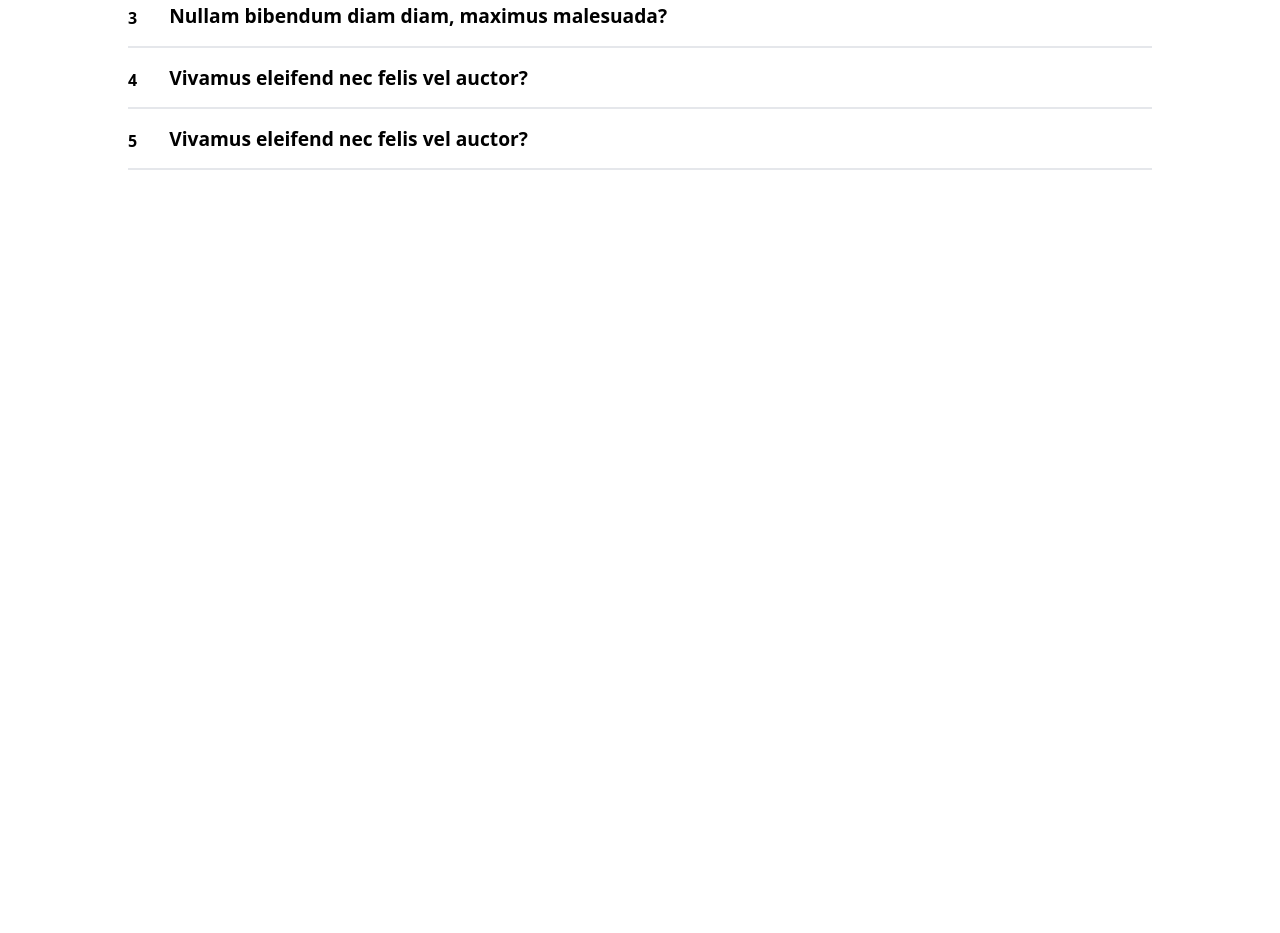
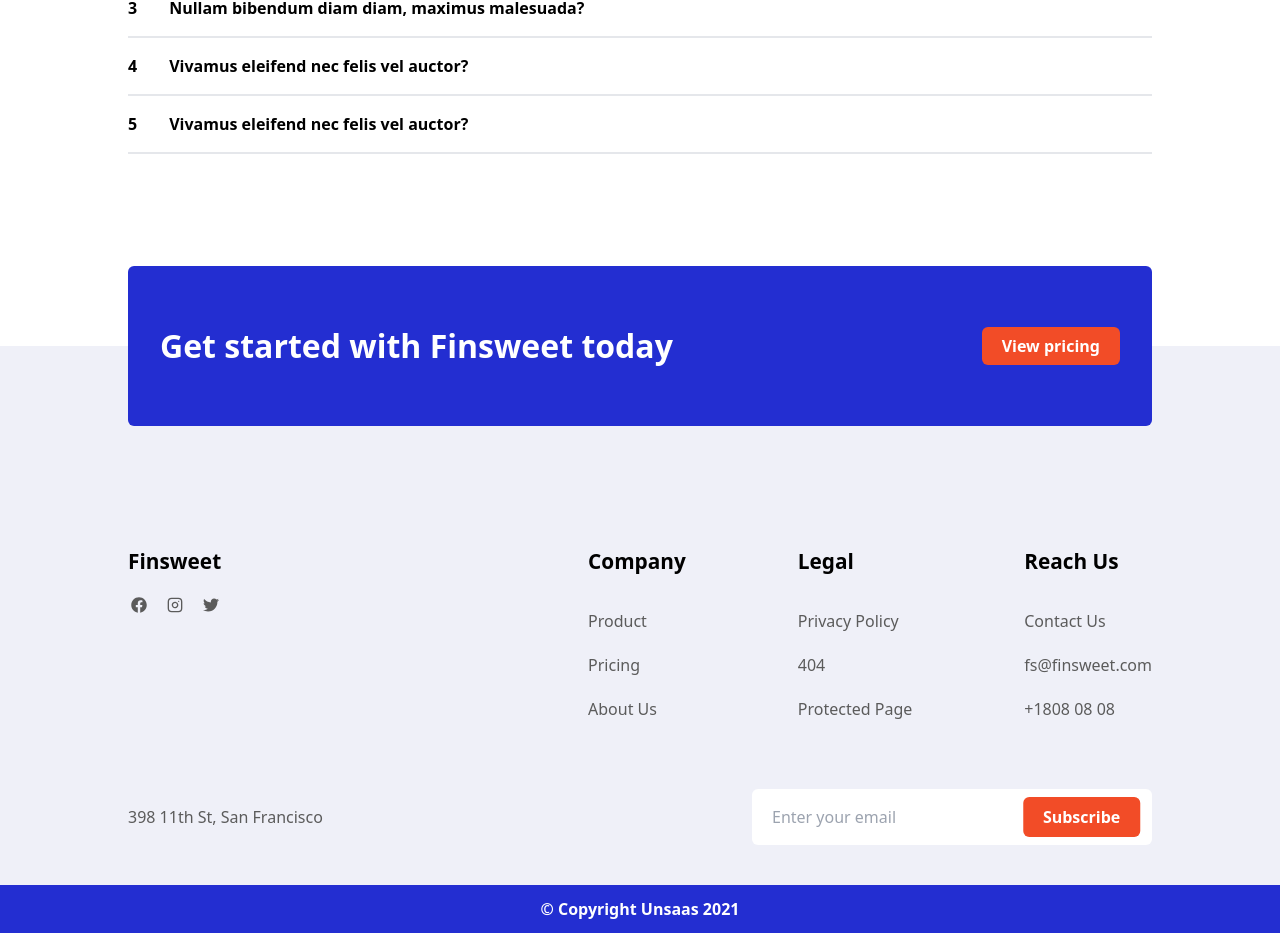
Before and after one commit to solawaleayomide/Finsweet, a React (Create React App) app: page / in a window 1280 px wide. Shown: the part 3678-4611 px from the top of the page. Before the commit the page ends 3868 px from the top, so only its background shows below. Built offline with nearby package versions, Linux system fonts and the light colour scheme.

Commit message:
finsweet

```diff
--- a/src/components/Faq.js
+++ b/src/components/Faq.js
@@ -19,10 +19,10 @@ function Faq() {
               className="flex gap-8 border-b-2 mb-5"
               onClick={() => toggleAns(data.id)}
             >
-              <span className="font-bold text-[1rem]">{data.id}</span>
+              <span className="font-bold text-[1rem] -mt-1">{data.id}</span>
 
               <div>
-                <h2 className="font-semibold text-[1.2rem] mb-5 leading-none">
+                <h2 className="font-semibold text-[1rem] mb-5 leading-none">
                   {data.question}
                 </h2>
                 {activeId === data.id && (
--- /dev/null
+++ b/src/components/Footer.js
@@ -0,0 +1,101 @@
+import React from "react";
+import { FaFacebook } from "react-icons/fa";
+import { LuInstagram } from "react-icons/lu";
+import { FaTwitter } from "react-icons/fa";
+
+function Footer() {
+  return (
+    <div>
+      <div className="bg-[#232ED1] text-center p-8 md:py-[4rem] -translate-y-[5rem] rounded-md md:flex md:justify-between">
+        <h2 className="text-[#fff] mb-10 text-[1.7rem] leading-none font-bold md:text-[2rem] md:my-auto">
+          Get started with Finsweet today
+        </h2>
+        <button>
+          <a className="bg-[#F24C27] px-5 py-2 font-bold rounded-md text-[#fff]">
+            View pricing
+          </a>
+        </button>
+      </div>
+
+      <div className="md:flex md:justify-between md:mt-10">
+        <div className="text-center mb-[4rem]">
+          <h2 className="mb-5 font-bold text-[1.3rem]">Finsweet</h2>
+          <div className="flex gap-5 items-center justify-center">
+            <FaFacebook className="text-[1rem] text-[#5B5B5B]" />
+            <LuInstagram className="text-[1rem] text-[#5B5B5B]" />
+            <FaTwitter className="text-[1rem] text-[#5B5B5B]" />
+          </div>
+        </div>
+
+        <div className="md:flex gap-[10rem] md:gap-[7rem]">
+          <div className="text-center mb-12 md:text-start">
+            <h2 className="mb-8 font-semibold text-[1.3rem]">Company</h2>
+
+            <ul>
+              <li className="mb-5">
+                <a className=" text-[#5B5B5B]">Product</a>
+              </li>
+              <li className="mb-5">
+                <a className="text-[#5B5B5B]">Pricing</a>
+              </li>
+              <li className="mb-5">
+                <a className="text-[#5B5B5B]">About Us</a>
+              </li>
+            </ul>
+          </div>
+
+          <div className="text-center mb-12 md:text-start">
+            <h2 className="mb-8 font-semibold text-[1.3rem]">Legal</h2>
+
+            <ul>
+              <li className="mb-5">
+                <a className=" text-[#5B5B5B]">Privacy Policy</a>
+              </li>
+              <li className="mb-5">
+                <a className="text-[#5B5B5B]">404</a>
+              </li>
+              <li className="mb-5">
+                <a className="text-[#5B5B5B]">Protected Page</a>
+              </li>
+            </ul>
+          </div>
+
+          <div className="text-center mb-12 md:text-start">
+            <h2 className="mb-8 font-semibold text-[1.3rem]">Reach Us</h2>
+
+            <ul>
+              <li className="mb-5">
+                <a className=" text-[#5B5B5B]">Contact Us</a>
+              </li>
+              <li className="mb-5">
+                <a className="text-[#5B5B5B]">fs@finsweet.com</a>
+              </li>
+              <li className="mb-5">
+                <a className="text-[#5B5B5B]">+1808 08 08</a>
+              </li>
+            </ul>
+          </div>
+        </div>
+      </div>
+
+      <div className="md:flex md:items-center md:justify-between">
+        <h2 className="text-[#5B5B5B] text-center mb-8 md:m-0 mt-[5rem]">
+          398 11th St, San Francisco
+        </h2>
+
+        <div className="w-fit mx-auto text-center md:mx-0 relative">
+          <input
+            type="text"
+            placeholder="Enter your email"
+            className="mb-4 px-5 py-2 rounded-md relative md:w-[25rem] md:mb-0 md:pr-[6rem] md:py-[1rem]"
+          />
+          <button className="absolute top-[50%] right-0 transform -translate-y-[50%] bg-[#F24C27] px-5 py-2 font-bold rounded-md text-[#fff] md:translate-x-[-10%]">
+            Subscribe
+          </button>
+        </div>
+      </div>
+    </div>
+  );
+}
+
+export default Footer;
--- a/src/pages/Home.js
+++ b/src/pages/Home.js
@@ -6,6 +6,7 @@ import Image from "../sections/image";
 import Features from "../sections/Features";
 import Testimonial from "../sections/Testimonial";
 import Faqs from "../sections/Faqs";
+import Footer from "../sections/Footer";
 
 function Home() {
   return (
@@ -17,6 +18,7 @@ function Home() {
       <Features />
       <Testimonial />
       <Faqs />
+      <Footer />
     </div>
   );
 }
--- /dev/null
+++ b/src/sections/Footer.js
@@ -0,0 +1,17 @@
+import React from "react";
+import Footter from "../components/Footer";
+
+function Footer() {
+  return (
+    <div className="bg-[#EFF0F8]">
+      <div className="px-[10%] mt-[8rem] md:mt-[12rem] pb-10">
+        <Footter />
+      </div>
+      <h2 className="text-[#fff] text-center font-semibold py-3 bg-[#232ED1]">
+        © Copyright Unsaas 2021
+      </h2>
+    </div>
+  );
+}
+
+export default Footer;
```
